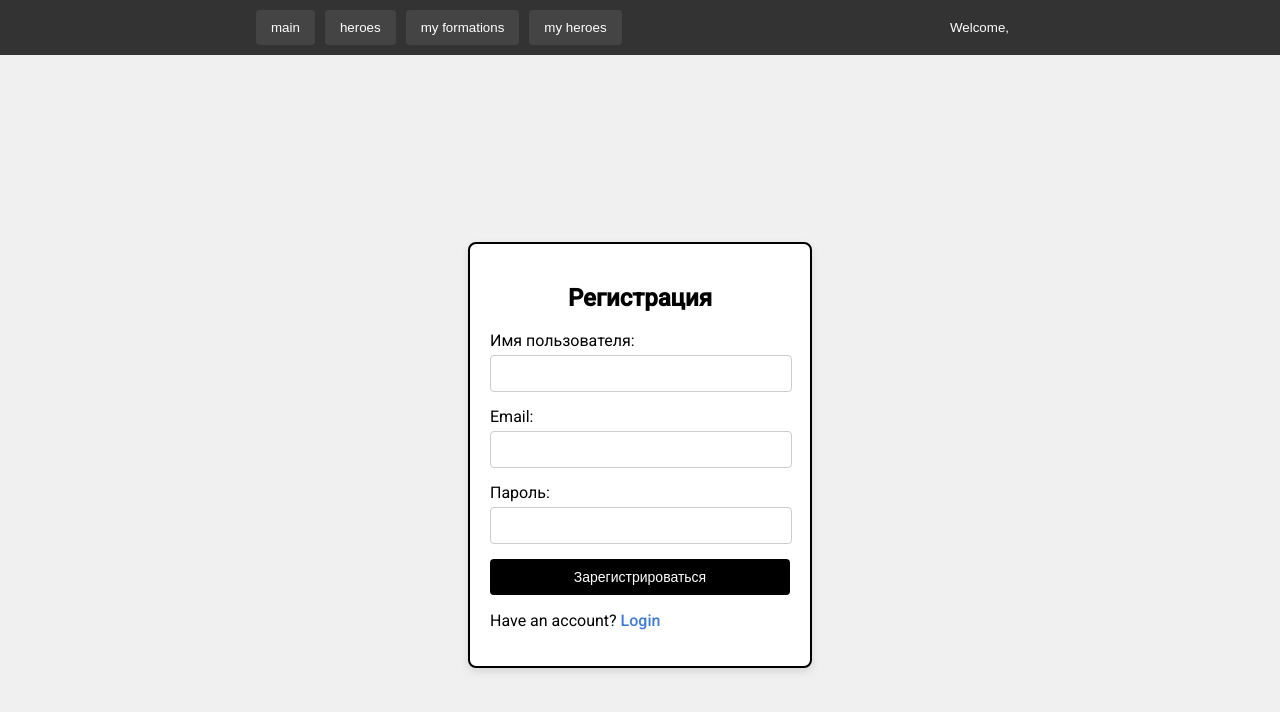
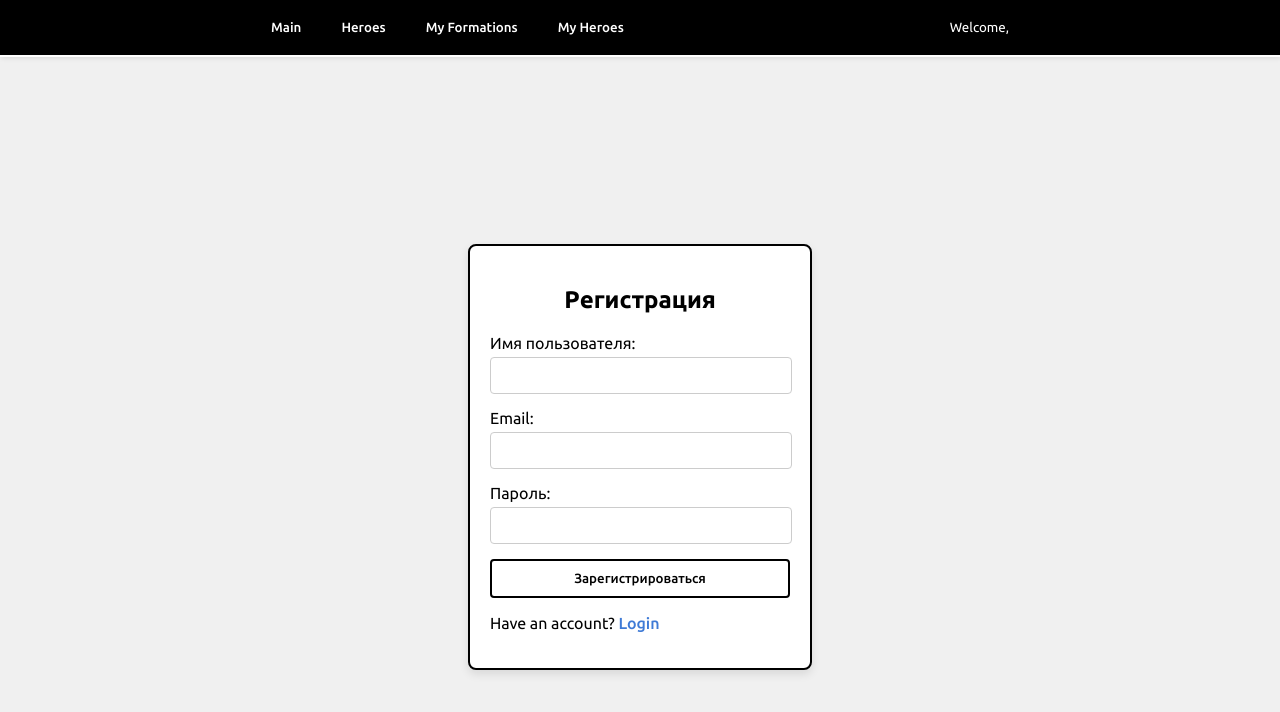
Before and after one commit to STIMUSHKA/afk, an Angular app in the folder afk/: page /register in a window 1280 px wide. Shown: the top 712 px of the page. Built offline with nearby package versions, Linux system fonts and the light colour scheme.

Commit message:
navbar redesign

```diff
--- a/afk/src/app/navbar/navbar.component.html
+++ b/afk/src/app/navbar/navbar.component.html
@@ -1,14 +1,14 @@
 <nav class="navbar desktop">
   <div class="navbar-container">
     <div class="menu-items">
-      <button (click)="navigateToHome()">main</button>
-      <button (click)="navigateToHeroes()">heroes</button>
-      <button (click)="navigateToPacks()">my formations</button>
-      <button (click)="navigateToMyHeroes()">my heroes</button>
+      <button class="no-border" (click)="navigateToHome()">Main</button>
+      <button class="no-border" (click)="navigateToHeroes()">Heroes</button>
+      <button class="no-border" (click)="navigateToPacks()">My Formations</button>
+      <button class="no-border" (click)="navigateToMyHeroes()">My Heroes</button>
     </div>
     <div class="menu-items">
-      <button class="username-button" (click)="navigateToProfile()">{{userName}}</button>
-      <button *ngIf="loggedIn" (click)="logout()">Log out</button>
+      <button class="username-button no-border" (click)="navigateToProfile()">{{userName}}</button>
+      <button *ngIf="loggedIn" (click)="logout()">Log Out</button>
     </div>
   </div>
 </nav>
@@ -16,20 +16,20 @@
 <nav class="navbar mobile">
   <div class="navbar-container">
     <div class="menu-items">
-      <button class="burger" (click)="toggleBurger()">
+      <button class="burger" [ngClass]="{ 'burger-prikol': isSidebarOpen }" (click)="toggleBurger()">
         {{ isSidebarOpen ? '✖' : '☰' }}
       </button>
     </div>
     <div class="menu-items">
       <button class="username-button" (click)="navigateToProfile()">{{userName}}</button>
-      <button *ngIf="loggedIn" (click)="logout()">Log out</button>
+      <button *ngIf="loggedIn" (click)="logout()">Log Out</button>
     </div>
   </div>
 </nav>
 
-<div class="sidebar" #sidebar id="sidebar">
-      <button (click)="navigateToHome()">main</button>
-      <button (click)="navigateToHeroes()">heroes</button>
-      <button (click)="navigateToPacks()">my formations</button>
-      <button (click)="navigateToMyHeroes()">my heroes</button>
+<div class="sidebar" #sidebar id="sidebar" unselectable="on">
+  <button (click)="navigateToHome()">Main</button>
+  <button (click)="navigateToHeroes()">Heroes</button>
+  <button (click)="navigateToPacks()">My Formations</button>
+  <button (click)="navigateToMyHeroes()">My Heroes</button>
 </div>
--- a/afk/src/app/navbar/navbar.component.scss
+++ b/afk/src/app/navbar/navbar.component.scss
@@ -1,93 +1,116 @@
 .navbar {
-    background-color: #333; /* Цвет фона навбара */
-    padding: 10px; /* Отступы */
-    position: sticky; /* Фиксированное позиционирование */
-    top: 0; /* Привязка к верхней части страницы */
-    left: 0; /* Привязка к левой части страницы */
-    z-index: 11; /* Убедитесь, что навбар выше других элементов */
+    background-color: black; /* Белый фон */
+    border-bottom: 2px solid white; /* Черная рамка снизу */
+    padding: 10px;
+    position: sticky;
+    top: 0;
+    box-shadow: 1px 1px 5px rgba(0, 0, 0, 0.1);
+    z-index: 15;
+    color: white;
+}
 .navbar-container {
   display: flex;
-        justify-content: space-between; /* Распределение кнопок */
+  justify-content: space-between;
   width: 60vw;
   margin: 0 auto;
+
   .menu-items {
     display: flex;
     gap: 10px;
-            button {
-                background-color: #444; /* Цвет фона кнопок */
-                color: white; /* Цвет текста кнопок */
-                border: none; /* Убираем рамку */
-                border-radius: 4px; /* Закругленные углы */
-                padding: 10px 15px; /* Внутренние отступы */
-                cursor: pointer; /* Указатель при наведении */
+
+    .burger {
+        font-size: 24px;
+        background: none;
+        border: none;
+        cursor: pointer;
     }
+
+    .burger-prikol {
+        background-color: white;
+        color: black;
+    }
+
     .username-button {
-                background-color: transparent;
-                font-weight: 700;
-                &::before {
+        font-weight: bold;
+        border: none;
+        cursor: pointer;
+    }
+    .username-button::before {
+      content: "Welcome, ";
       font-weight: normal;
-                    content: "Welcome, ";
-                }
-                &:active, &:hover {
-                    background-color: transparent;
-                }
-            }
-            button:hover {
-                background-color: #555; /* Цвет фона кнопок при наведении */
     }
   }
 }
 
+.no-border {
+    border: none;
 
+    &:hover {
+      text-decoration: underline;
+    }
+}
+
+button {
+  background-color: black; /* Белый фон кнопки */
+  color: white; /* Черный текст */
+  border: 2px solid white; /* Тонкая черная рамка */
+  border-radius: 4px;
+  padding: 10px 15px;
+  cursor: pointer;
+  transition: background-color 0.2s ease, color 0.2s ease;
+}
+
+
+.sidebar {
+  z-index: 12;
+  position: fixed;
+  top: 72px;
+  left: -102%;
+  width: 100%;
+  height: 100dvh;
+  background-color: black;
+  border-right: 2px solid white;
+  display: flex;
+  flex-direction: column;
+  transition: 0.3s;
+
+  button {
+    &:first-child {
+      border-top: 1px solid white;
+    }
+    border: none;
+    border-bottom: 1px solid white;
+    border-radius: 0px;
+    background-color: black;
+    color: white;
+    padding: 15px;
+    text-align: left;
+    font-size: 20px;
+  }
 }
 
 .mobile {
   display: none;
 }
 
-.sidebar {
-    position: fixed;
-    top: 56px;
-    left: -100%;
-    z-index: 10;
-    width: 100%;
-    display: none;
-    flex-direction: column;
-    height: 100dvh;
-    background-color: #1e1e1e;
-    transition: .3s;
-    button {
-        height: 50px;
-        text-align: start;
-        border: none;
-        background-color: transparent;
-        color: #ddd;
-        &:hover {
-            background-color: #2e2e2e;
-        }
-        // Separators between buttons
-        &:not(:last-of-type) {
-            border-bottom: 1px solid #aaa;
+@media (width > 1000px) {
+    button:hover {
+        background-color: white; /* Черный фон при наведении */
+        color: black; /* Белый текст при наведении */
     }
 }
-}
-
 @media (width < 1000px) {
-    .navbar {
   .navbar-container {
     width: 100%;
   }
 }
-}
+@media (width < 670px) {
 
-@media (width < 670px) {
-    .mobile {
-        display: block;
-    }
   .desktop {
     display: none;
   }
-    .sidebar {
+  .mobile {
     display: flex;
   }
+
 }
--- a/afk/src/app/navbar/navbar.component.ts
+++ b/afk/src/app/navbar/navbar.component.ts
@@ -28,19 +28,17 @@ export class NavbarComponent implements OnInit {
 
   @ViewChild('sidebar') sidebar!: ElementRef;
   toggleBurger() {
+    this.isSidebarOpen = !this.isSidebarOpen;
     const sidebarElement = this.sidebar.nativeElement;
-    if (document.body.clientWidth < 670) {
+
       if (sidebarElement.style.left === '0px') {
-        sidebarElement.style.left = '-100%'; // Hide sidebar
-        this.isSidebarOpen = false;
+        sidebarElement.style.left = '-102%'; // Hide sidebar
+        sidebarElement.blur();
+        console.log('hi');
       } else {
         sidebarElement.style.left = '0px'; // Show sidebar
-        this.isSidebarOpen = true;
       }
-    } else {
-      sidebarElement.style.left = '-100%';
-      this.isSidebarOpen = false;
-    }
+
   }
 
   navigateToHome() {
--- a/afk/src/index.html
+++ b/afk/src/index.html
@@ -8,6 +8,8 @@
   <link rel="icon" type="image/x-icon" href="favicon.ico">
   <link href="https://fonts.googleapis.com/css2?family=Roboto:wght@300;400;500&display=swap" rel="stylesheet">
   <link href="https://fonts.googleapis.com/icon?family=Material+Icons" rel="stylesheet">
+  <link href="https://fonts.googleapis.com/css2?family=Roboto:ital,wght@0,100;0,300;0,400;0,500;0,700;0,900;1,100;1,300;1,400;1,500;1,700;1,900&family=Ubuntu:ital,wght@0,300;0,400;0,500;0,700;1,300;1,400;1,500;1,700&display=swap" rel="stylesheet"><link href="https://fonts.googleapis.com/css2?family=Roboto:ital,wght@0,100;0,300;0,400;0,500;0,700;0,900;1,100;1,300;1,400;1,500;1,700;1,900&family=Ubuntu:ital,wght@0,300;0,400;0,500;0,700;1,300;1,400;1,500;1,700&display=swap" rel="stylesheet">
+
 </head>
 <body class="mat-typography">
   <app-root></app-root>
--- a/afk/src/styles.scss
+++ b/afk/src/styles.scss
@@ -4,11 +4,13 @@
 
 body {
   margin: 0;
-  font-family: Roboto, "Helvetica Neue", sans-serif;
   background-color: #f0f0f0;
   &::-webkit-scrollbar {
     width: 0px; /* Ширина скроллбара */
   }
+  font-family: "Ubuntu", sans-serif;
+  font-weight: 400;
+  font-style: normal;
 }
 
 h2 {
@@ -33,17 +35,24 @@ input {
   width: calc(100% - 20px);
 }
 
+button {
+  font-family: "Ubuntu", sans-serif;
+  font-weight: 500;
+  font-style: normal;
+}
+
 .main-button {
-  font-size: 14px;
-  padding: 10px; /* Внутренний отступ кнопки */
-  background-color: black; /* Цвет фона кнопки */
-  color: white; /* Цвет текста кнопки */
-  border: none; /* Убираем рамку */
-  border-radius: 4px; /* Закругленные углы кнопки */
-  cursor: pointer; /* Указатель при наведении */
+  background-color: white; /* Белый фон кнопки */
+  color: black; /* Черный текст */
+  border: 2px solid black; /* Тонкая черная рамка */
+  border-radius: 4px;
+  padding: 10px 15px;
+  cursor: pointer;
+  transition: background-color 0.2s ease, color 0.2s ease;
+
   &:hover {
-    transform: scale(1.05);
-      // font-weight: 600;
+    background-color: black; /* Черный фон при наведении */
+    color: white; /* Белый текст при наведении */
   }
 }
 
```
Lines whose indentation alone changed are shown as unchanged.
